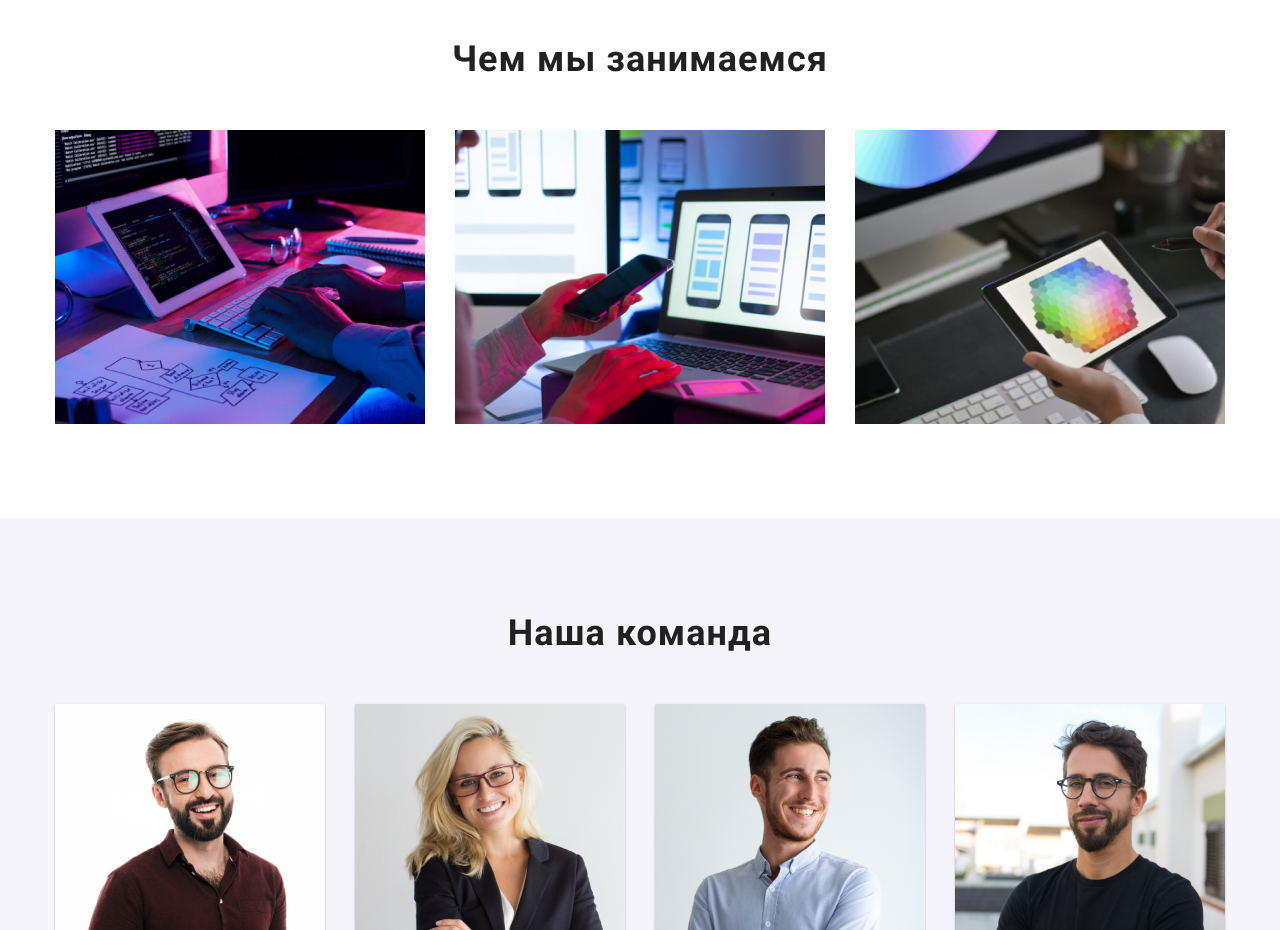
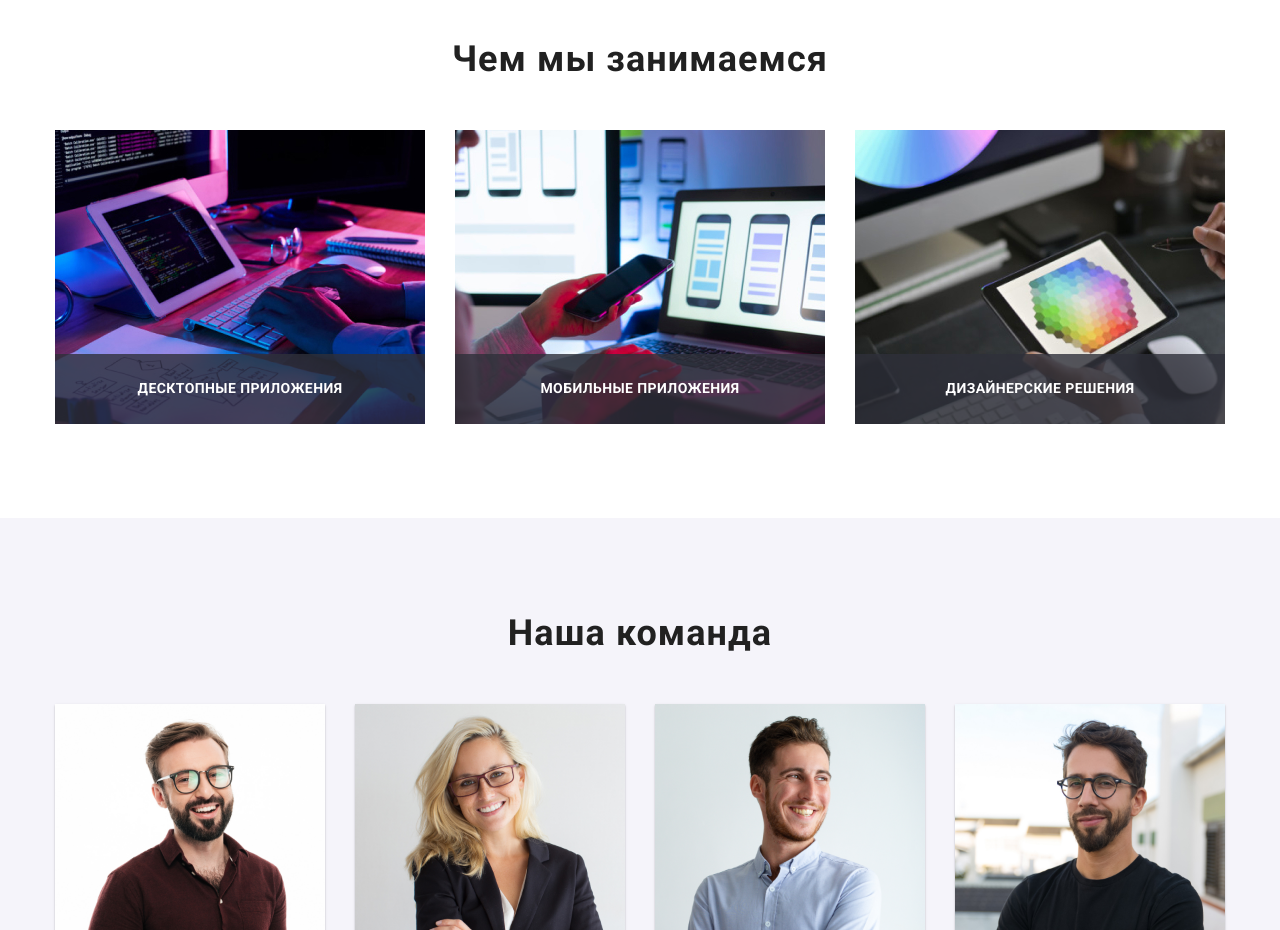
Before and after one commit to darya425/goit-markup-hw-05, a plain HTML site: page index.html in a window 1280 px wide. Shown: the part 1080-2010 px from the top of the page. Drawn offline with nearby package versions, Linux system fonts and the light colour scheme.

Commit message:
added overlay works

```diff
--- a/css/style.css
+++ b/css/style.css
@@ -245,6 +245,32 @@ img {
   display: flex;
   margin: 0;
   padding: 0;
+}
+
+.work-thumb {
+  position: relative;
+}
+
+.work-subtitle {
+  margin: 0;
+  padding: 27px 82px;
+
+  color: var(--primary-white-color);
+  font-size: 14px;
+  line-height: 1.14;
+  text-transform: uppercase;
+}
+
+.work-overlay {
+  position: absolute;
+  display: flex;
+  justify-content: center;
+
+  bottom: 0;
+  left: 0;
+  width: 100%;
+
+  background-color: rgb(47, 48, 58, 0.8);
 }
 
 .works .title {
--- a/index.html
+++ b/index.html
@@ -100,9 +100,30 @@
             <div class="container">
                 <h2 class="title">Чем мы занимаемся</h2>
                 <ul class="works-items list">
-                    <li class="item"><img src="./img/box_1.jpg" alt="работа за компьютером" width="370"></li>
-                    <li class="item"><img src="./img/box_2.jpg" alt="работа с телефоном" width="370"></li>
-                    <li class="item"><img src="./img/box_3.jpg" alt="работа с планшетом" width="370"></li>
+                    <li class="item">
+                        <div class="work-thumb">
+                            <img src="./img/box_1.jpg" alt="работа за компьютером" width="370">
+                            <div class="work-overlay">
+                                <h3 class="work-subtitle">Десктопные приложения</h3>
+                            </div>
+                        </div>
+                    </li>
+                    <li class="item">
+                        <div class="work-thumb">
+                            <img src="./img/box_2.jpg" alt="работа за компьютером" width="370">
+                            <div class="work-overlay">
+                                <h3 class="work-subtitle">Мобильные приложения</h3>
+                            </div>
+                        </div>
+                    </li>
+                    <li class="item">
+                        <div class="work-thumb">
+                            <img src="./img/box_3.jpg" alt="работа за компьютером" width="370">
+                            <div class="work-overlay">
+                                <h3 class="work-subtitle">Дизайнерские решения</h3>
+                            </div>
+                        </div>
+                    </li>
                 </ul>
             </div>
         </section>
```
